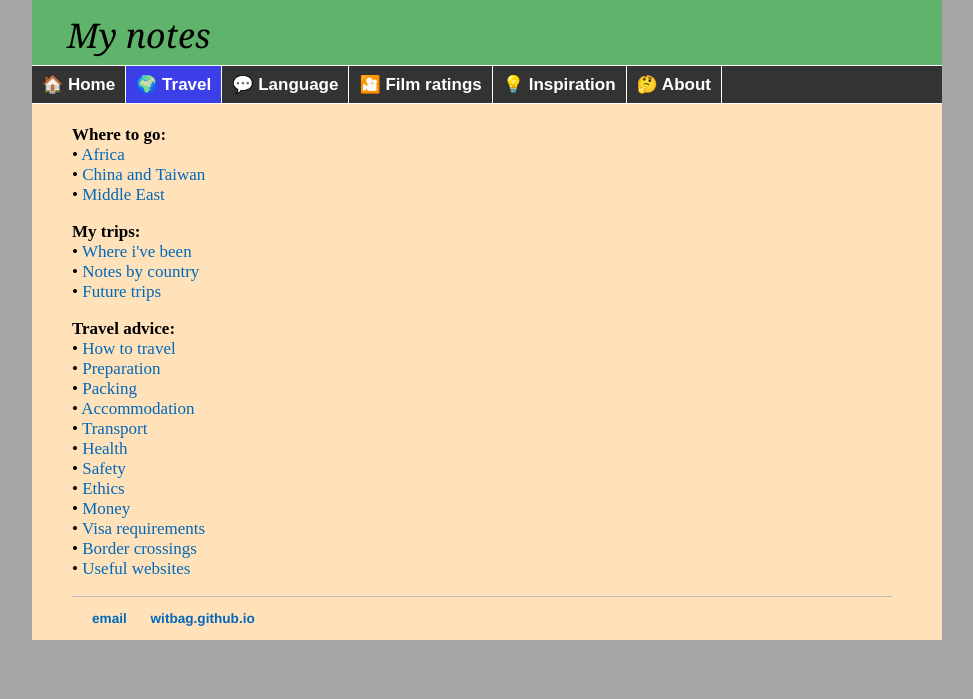
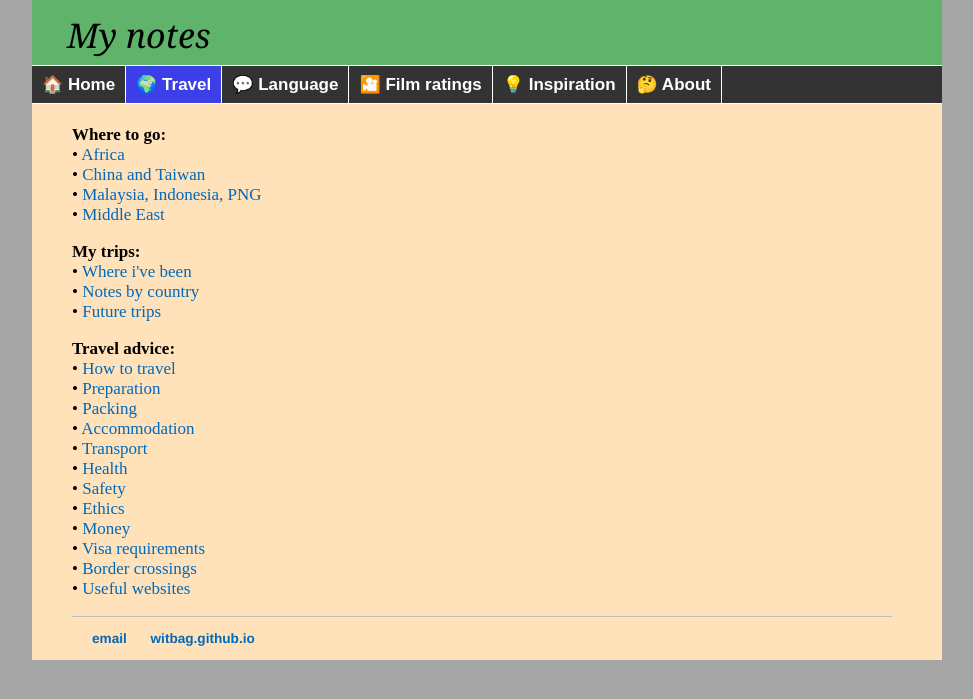
Before and after one commit to witbag/witbag.github.io, a Jekyll site: the page built from travel/index.html, in a window 1280 px wide. Shown: the top 699 px of the page, without its empty margins (153-1126 px from the left). Built offline with Jekyll 4.4.1, drawn with Linux system fonts in a browser that asks for light colours.

Commit message:
Update index.html

```diff
--- a/travel/index.html
+++ b/travel/index.html
@@ -7,6 +7,7 @@ title: Travel
 <b>Where to go:</b><br>
 • <a href="africa.html">Africa</a><br>
 • <a href="china.html">China and Taiwan</a><br>
+• <a href="se_asia.html">Malaysia, Indonesia, PNG</a><br>
 • <a href="westasia.html">Middle East</a></p>
 
 <b>My trips:</b><br>
```
